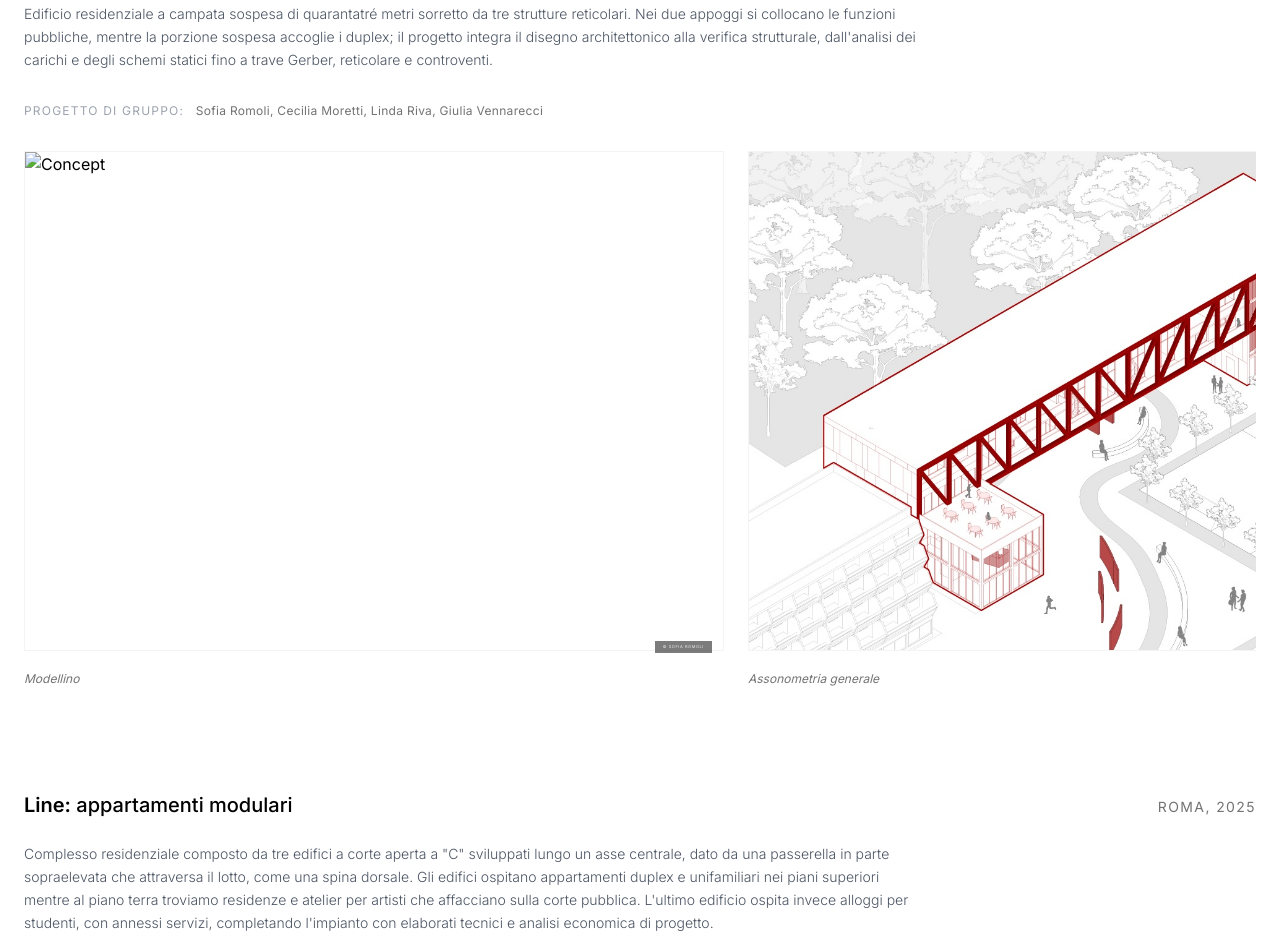
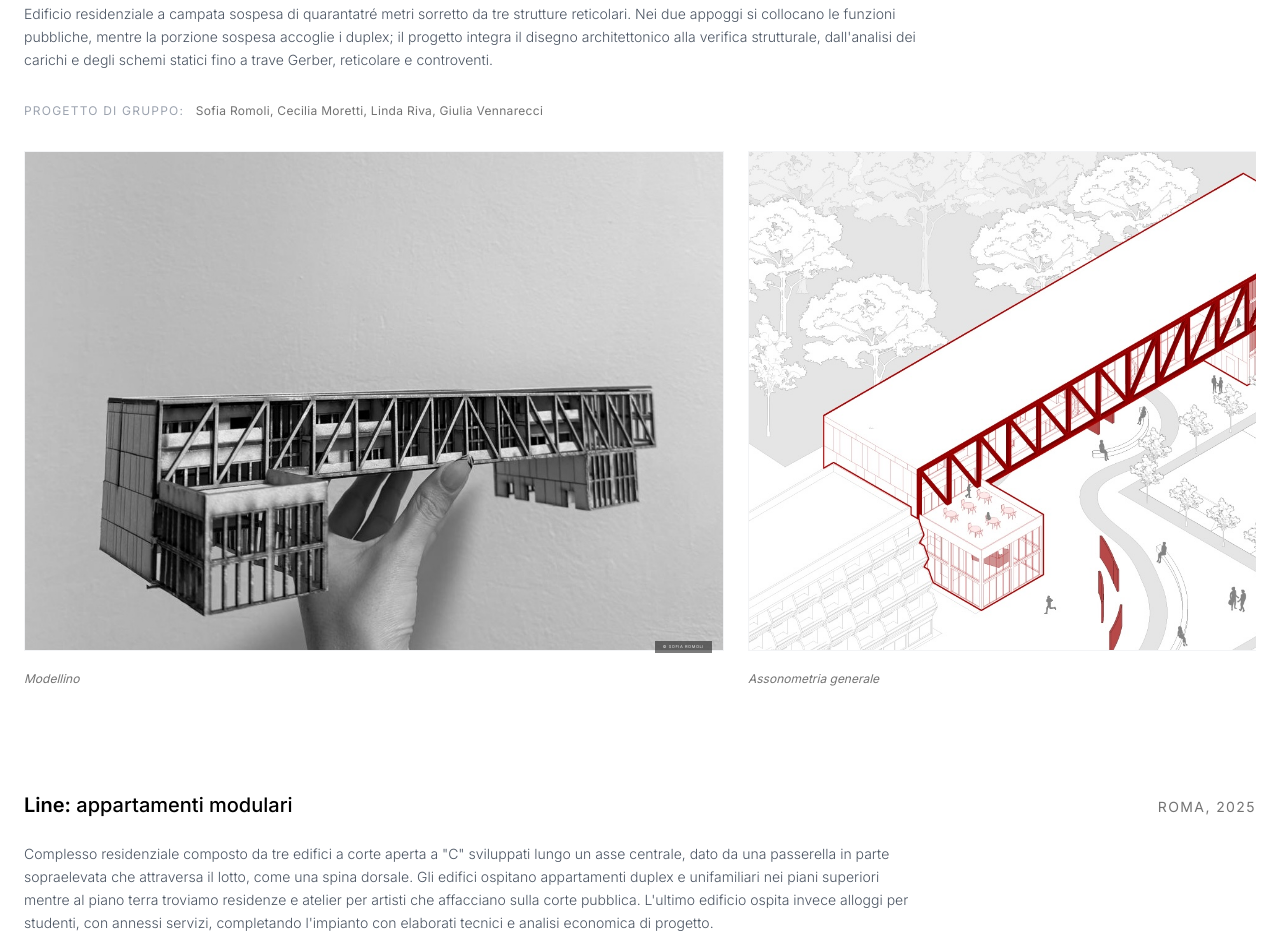
Before and after one commit to sofiaromoli00/Portfolio, a plain HTML site: page index.html in a window 1280 px wide. Shown: the part 1119-2067 px from the top of the page. Drawn offline with nearby package versions, Linux system fonts and the light colour scheme; a web font is replaced by a local one.

Commit message:
Add files via upload

```diff
--- a/index.html
+++ b/index.html
@@ -126,7 +126,7 @@
                     <div class="flex overflow-x-auto project-scroll gap-6 pb-6 snap-x">
                         <!-- 1 Intro Photos -->
                         <div class="snap-start shrink-0 w-[90vw] md:w-[700px]">
-                            <img src="." class="w-full h-[500px] object-cover mb-3 border border-gray-100 img-hover" alt="Concept">
+                            <img src="model.jpg" class="w-full h-[500px] object-cover mb-3 border border-gray-100 img-hover" alt="Concept">
                             <p class="text-xs text-gray-500 italic mt-2">Modellino</p>
                         </div>
 
```
Also changed, not shown: model.jpg (added).
